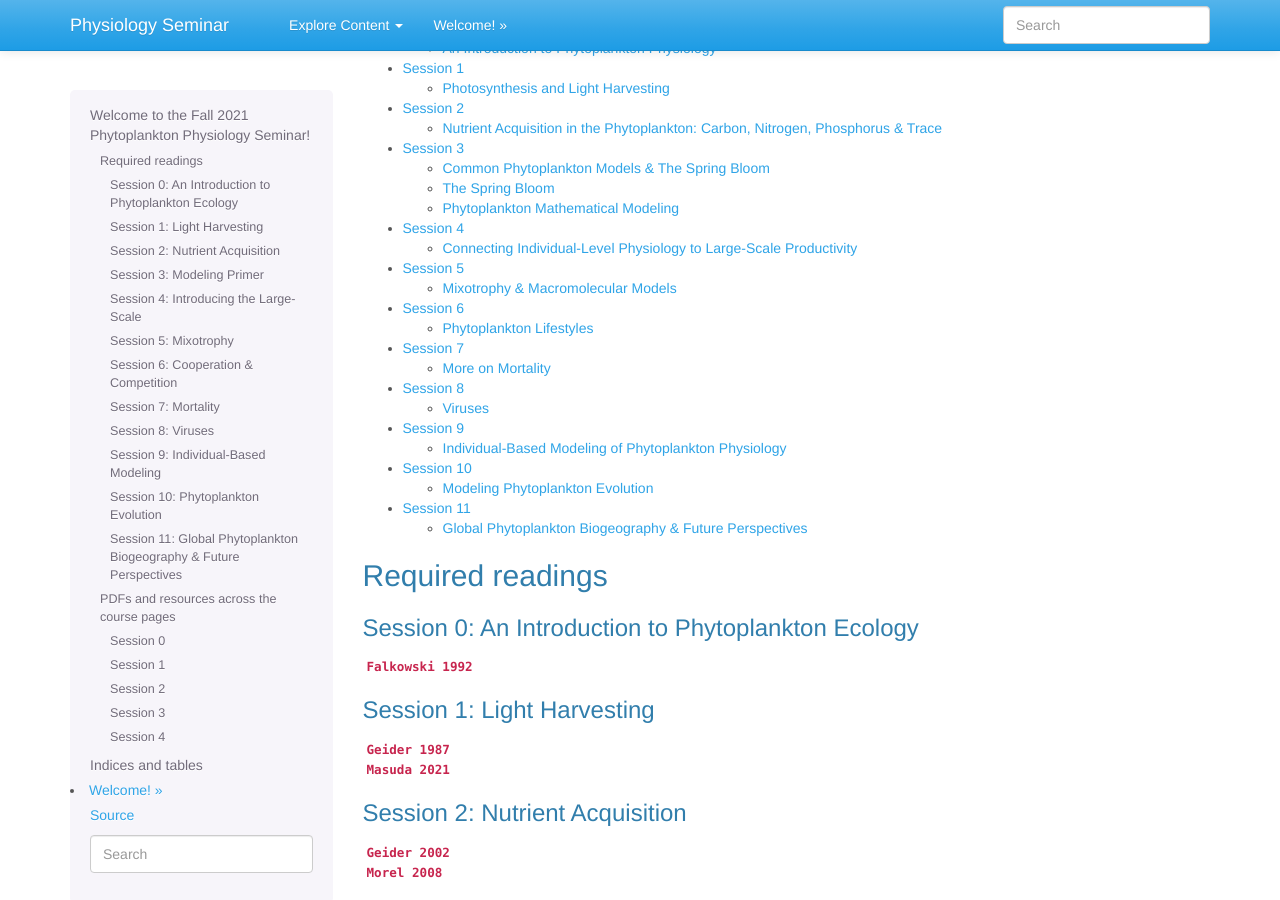
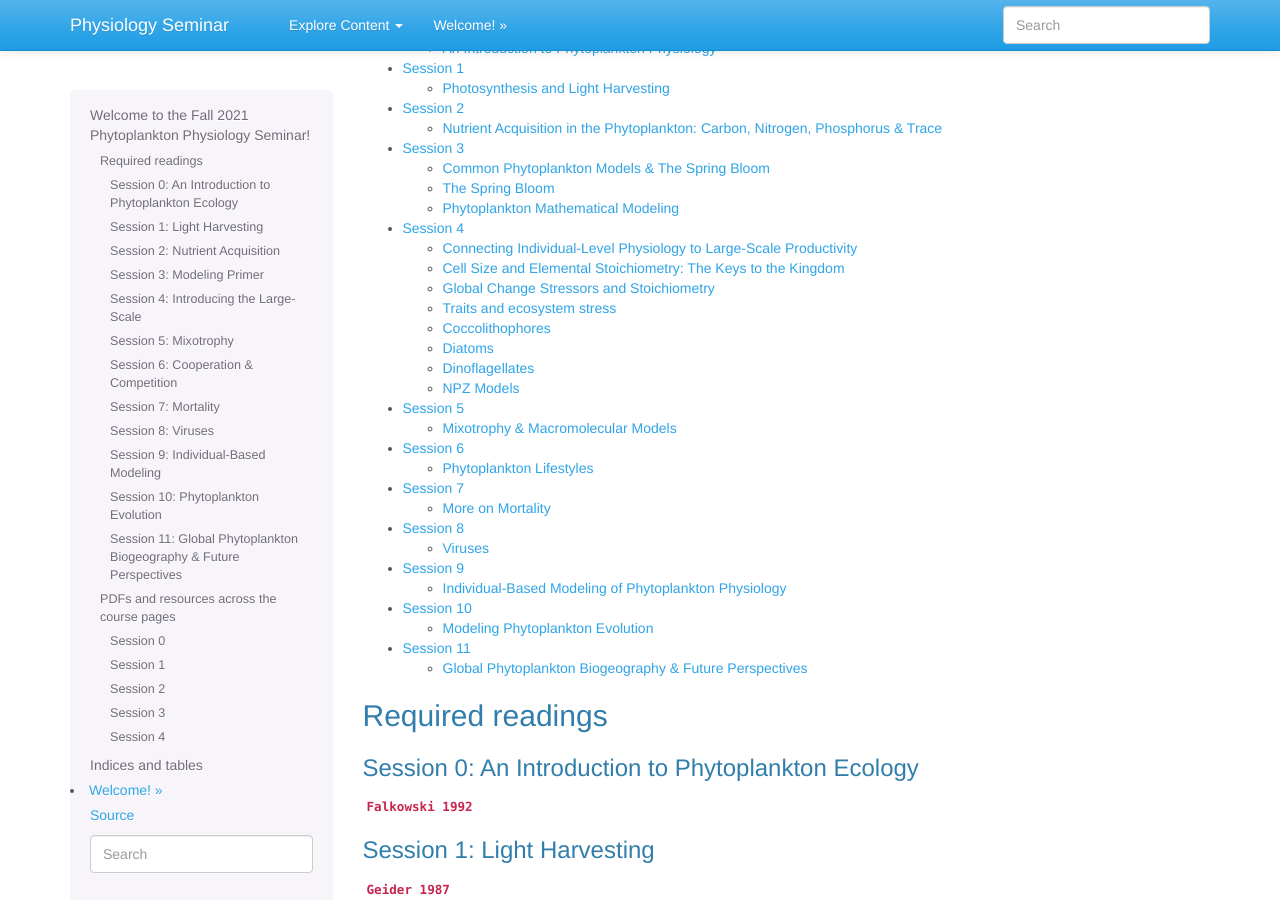
Before and after one commit to akrinos/2021-phyto-phys, a Sphinx documentation site: the page built from docs/index.rst, in a window 1280 px wide and 900 px high, scrolled down 778 px. Built offline with Sphinx 7.4.7, drawn with Linux system fonts in a browser that asks for light colours; some of the changed lines change nothing that is shown.

Commit message:
Updating class 5

```diff
--- a/docs/week-five.md
+++ b/docs/week-five.md
@@ -11,3 +11,65 @@
       <a href="https://2021-phyto-phys.readthedocs.io/en/latest/_static/finkel2009.pdf">Finkel 2009</a>: Review of elemental stoichiometry & global implications
   </div>
 </div>
+
+## Cell Size and Elemental Stoichiometry: The Keys to the Kingdom
+
+In the review by Finkel et al. (2009), the paper is advocating for an elemental view of phytoplankton's response to climate change via a focus on two essential areas of study. The first is the size of the cell, and the second is its elemental stoichiometry. The authors argue that tracking these key features is the way forward to understanding how much carbon can be fixed and exported under nutrient limitation.
+
+Phytoplankton _community structure_ itself can dictate the amount of carbon being exported to the deep ocean, which is what necessitates in-depth studies of the responses of individual functional types to global change. By exploring specific responses, models can be updated to reflect real-time changes in phytoplankton communities.
+
+The necessity of studying cell size as a proxy for phytoplankton metabolic potential is further supported by the fact that there are many metabolic properties that show a power-law relationship with phytoplankton cell size, namely that the size of the phytoplankter is fundamentally controlling some metabolic rate via the relationship:
+
+$$
+R=ae^{E_a/kT}M^b
+$$
+
+The discovery of numerous metabolic rates that follow this relationship has further supported the role of cell size in determining organismal metabolism.
+
+## Global Change Stressors and Stoichiometry
+
+Multiple stressors have been found to have a marked impact on phytoplankton cellular stoichiometry. Among these are:
+
+- Carbon dioxide
+- Temperature
+- Nutrients
+- Light
+
+(in short, all the usual suspects when it comes to phytoplankton ecology).
+
+## Traits and ecosystem stress
+
+Functional types are defined by their differences in collections of _effect_ and _response_ traits.
+
+### Effect traits
+
+_Traits that affect global biogeochemical cycles_
+
+### Response traits
+
+_Traits that determine how abundance responds to environmental conditions_
+
+A key example of a response trait is temperature, since temperature influences phytoplankton, but phytoplankton can't (easily) influence temperature.
+
+## Coccolithophores
+
+- 220 million years ago = first appearance in fossil record
+- if ocean floor is lower than carbonate compensation depth, liths dissolve & less carbon is exported
+- DMSP producers = cloud condensation nuclei
+
+## Diatoms
+
+- 160-200 million years ago, but most diversification in the last 60 million years
+- silica shells
+- store nutrients in vacuoles supported by silica shell
+- low N:P ratios
+
+## Dinoflagellates
+
+- over 200 mya, but less diversity over the past 40-60 million years
+- symbionts, mixotrophy, bioluminescence, and other highly diverse characteristics
+
+
+## NPZ Models
+
+Historically have dominated, and characterize the phytoplankton as a single pool responsible for chowing down on the major limiting nutrient (often N). Gross simplifications, but often useful nonetheless.
```
Also changed, not shown: 2 other files.
